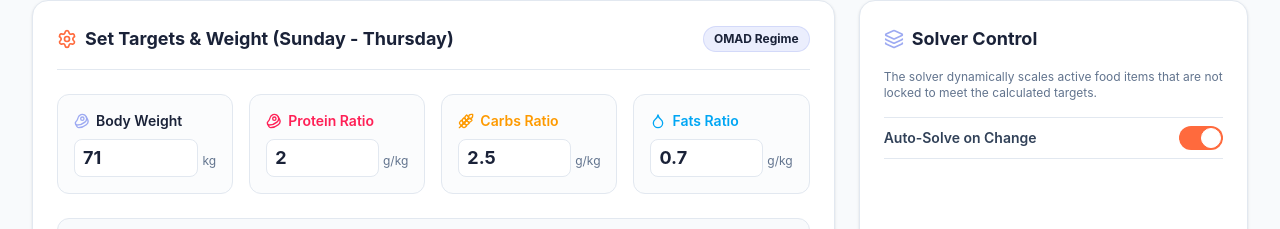
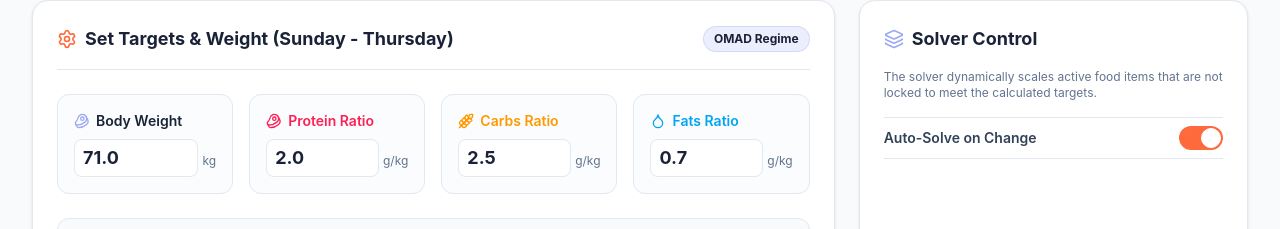
Before and after one commit to ranimela/menu-builder, a React (Vite) app: page / in a window 1280 px wide. Shown: the part 115-344 px from the top of the page. Built offline with nearby package versions, Linux system fonts and the light colour scheme.

Commit message:
feat: strictly format values inside input fields to use exactly one decimal digit

```diff
--- a/src/App.tsx
+++ b/src/App.tsx
@@ -494,7 +494,7 @@ export const App: React.FC = () => {
                   <input
                     type="number"
                     step="0.1"
-                    value={weight}
+                    value={weight.toFixed(1)}
                     onChange={(e) => setWeight(parseFloat(e.target.value) || 0)}
                     className="w-full bg-brand-card border border-brand-border focus:border-brand-accent focus:ring-1 focus:ring-brand-accent text-lg font-bold px-2 py-1 rounded-lg text-brand-primary outline-none transition"
                   />
@@ -511,7 +511,7 @@ export const App: React.FC = () => {
                   <input
                     type="number"
                     step="0.1"
-                    value={currentPlan.ratios.proteinPerKg}
+                    value={currentPlan.ratios.proteinPerKg.toFixed(1)}
                     onChange={(e) => handleRatioChange('proteinPerKg', parseFloat(e.target.value) || 0)}
                     className="w-full bg-brand-card border border-brand-border focus:border-rose-500 focus:ring-1 focus:ring-rose-500 text-lg font-bold px-2 py-1 rounded-lg text-brand-primary outline-none transition"
                   />
@@ -528,7 +528,7 @@ export const App: React.FC = () => {
                   <input
                     type="number"
                     step="0.1"
-                    value={currentPlan.ratios.carbsPerKg}
+                    value={currentPlan.ratios.carbsPerKg.toFixed(1)}
                     onChange={(e) => handleRatioChange('carbsPerKg', parseFloat(e.target.value) || 0)}
                     className="w-full bg-brand-card border border-brand-border focus:border-amber-500 focus:ring-1 focus:ring-amber-500 text-lg font-bold px-2 py-1 rounded-lg text-brand-primary outline-none transition"
                   />
@@ -545,7 +545,7 @@ export const App: React.FC = () => {
                   <input
                     type="number"
                     step="0.1"
-                    value={currentPlan.ratios.fatPerKg}
+                    value={currentPlan.ratios.fatPerKg.toFixed(1)}
                     onChange={(e) => handleRatioChange('fatPerKg', parseFloat(e.target.value) || 0)}
                     className="w-full bg-brand-card border border-brand-border focus:border-sky-500 focus:ring-1 focus:ring-sky-500 text-lg font-bold px-2 py-1 rounded-lg text-brand-primary outline-none transition"
                   />
```
